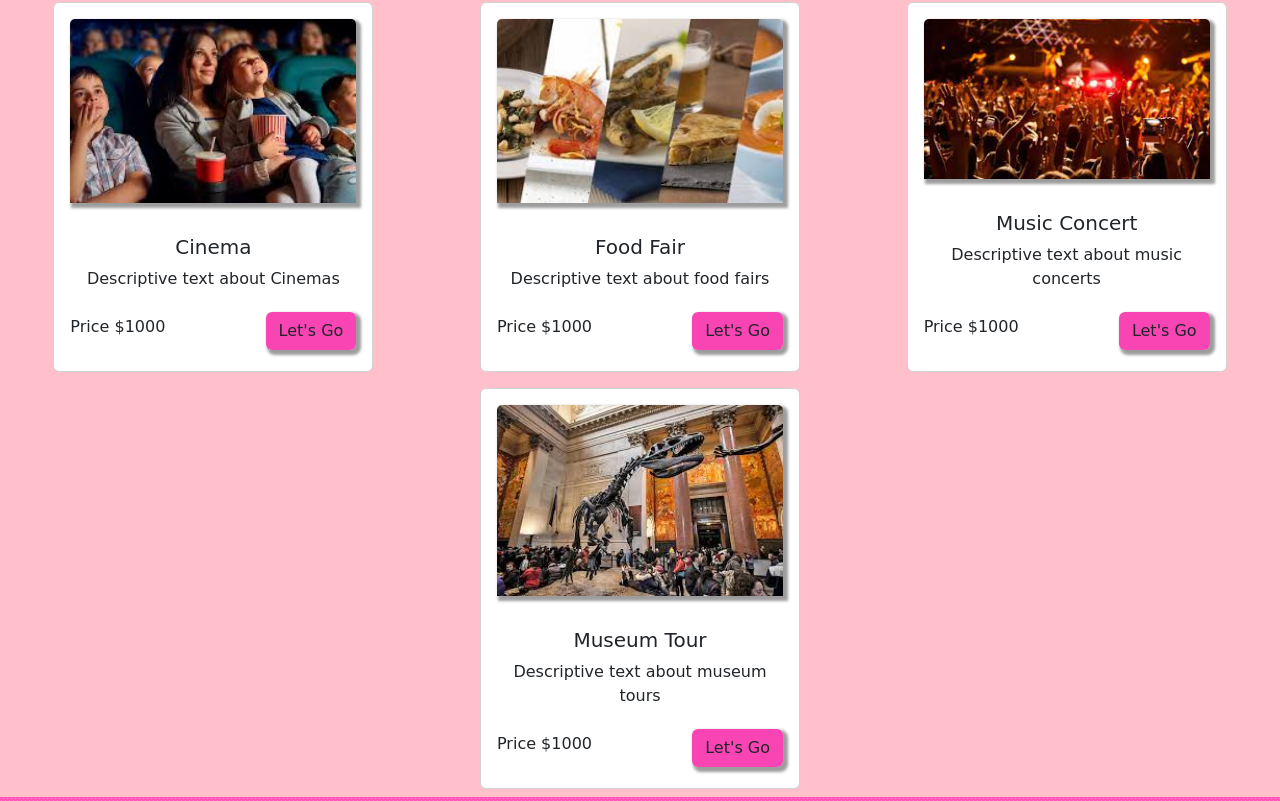
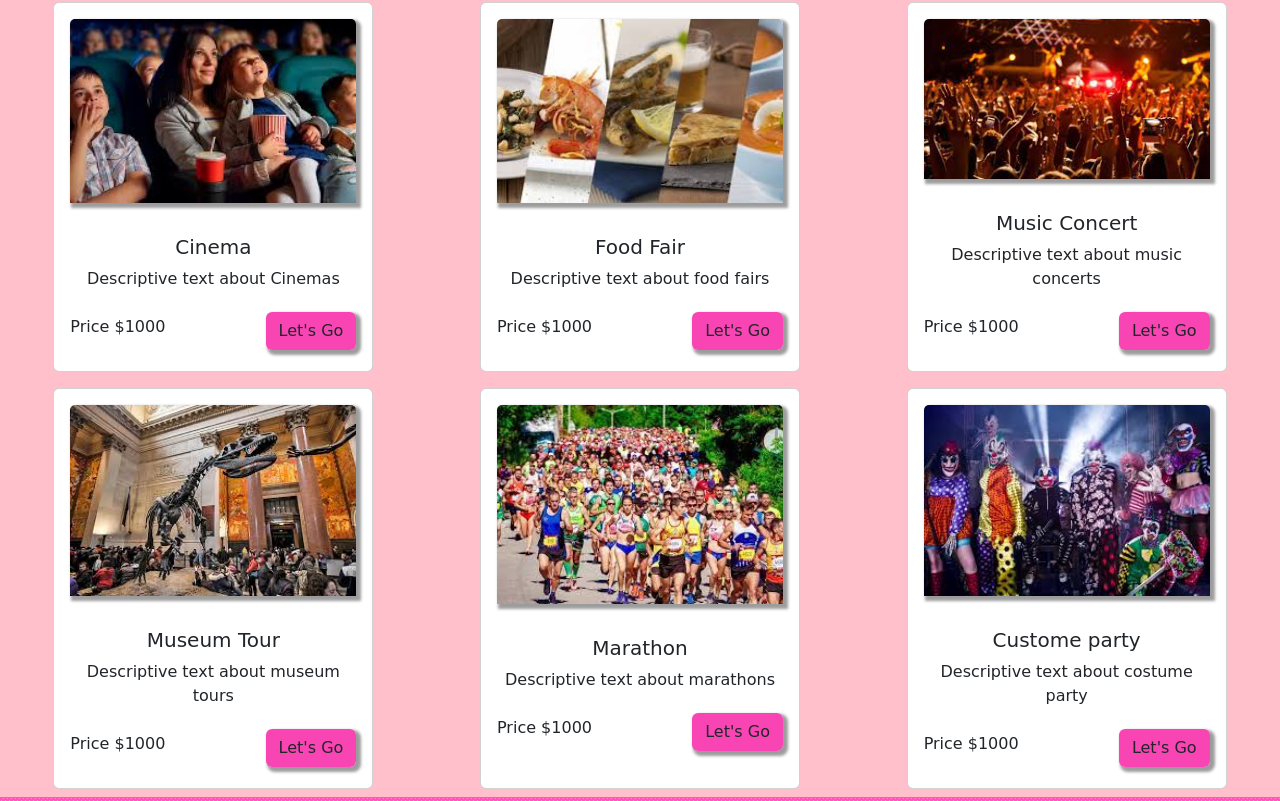
Before and after one commit to debiabril/AmazingEvents_BADOSA, a plain HTML site: page pages/pastEvents.html in a window 1280 px wide. Shown: the part 360-1161 px from the top of the page. Drawn offline with nearby package versions, Linux system fonts and the light colour scheme.

Commit message:
faltaban 2 cards y una query

```diff
--- a/assets/css/style.css
+++ b/assets/css/style.css
@@ -111,6 +111,9 @@ footer{
         margin-right: 1rem;
         width: 90%;
     }
+    #cardDetails{
+        width: 90%;
+    }
     footer{
         display: flex;
         flex-direction: column;
--- a/pages/pastEvents.html
+++ b/pages/pastEvents.html
@@ -116,6 +116,28 @@
                     </div>
                 </div>
             </div>
+            <div class="card mx-2 my-2">
+                <img src="../assets/img/Marathon.jpg" class="card-img-top" alt="marathon">
+                <div class="card-body text-center">
+                    <h5 class="card-title">Marathon</h5>
+                    <p class="card-text">Descriptive text about marathons</p>
+                    <div class="d-flex justify-content-between">
+                        <p class="pt-2">Price $1000</p>
+                        <a href="../pages/details.html" class="btn btn-nav align-self-center go">Let's Go</a>
+                    </div>
+                </div>
+            </div>
+            <div class="card mx-2 my-2">
+                <img src="../assets/img/Costume_Party.jpg" class="card-img-top" alt="custome_party">
+                <div class="card-body text-center">
+                    <h5 class="card-title">Custome party</h5>
+                    <p class="card-text">Descriptive text about costume party</p>
+                    <div class="d-flex justify-content-between">
+                        <p class="pt-2">Price $1000</p>
+                        <a href="../pages/details.html" class="btn btn-nav align-self-center go">Let's Go</a>
+                    </div>
+                </div>
+            </div>
         </div>
     </main>
     <footer class="d-flex flex-wrap justify-content-between pt-2 pe-4">
```
Also changed, not shown: index.html (+22 -0 lines), pages/upcomingEvents.html (+22 -0 lines).
